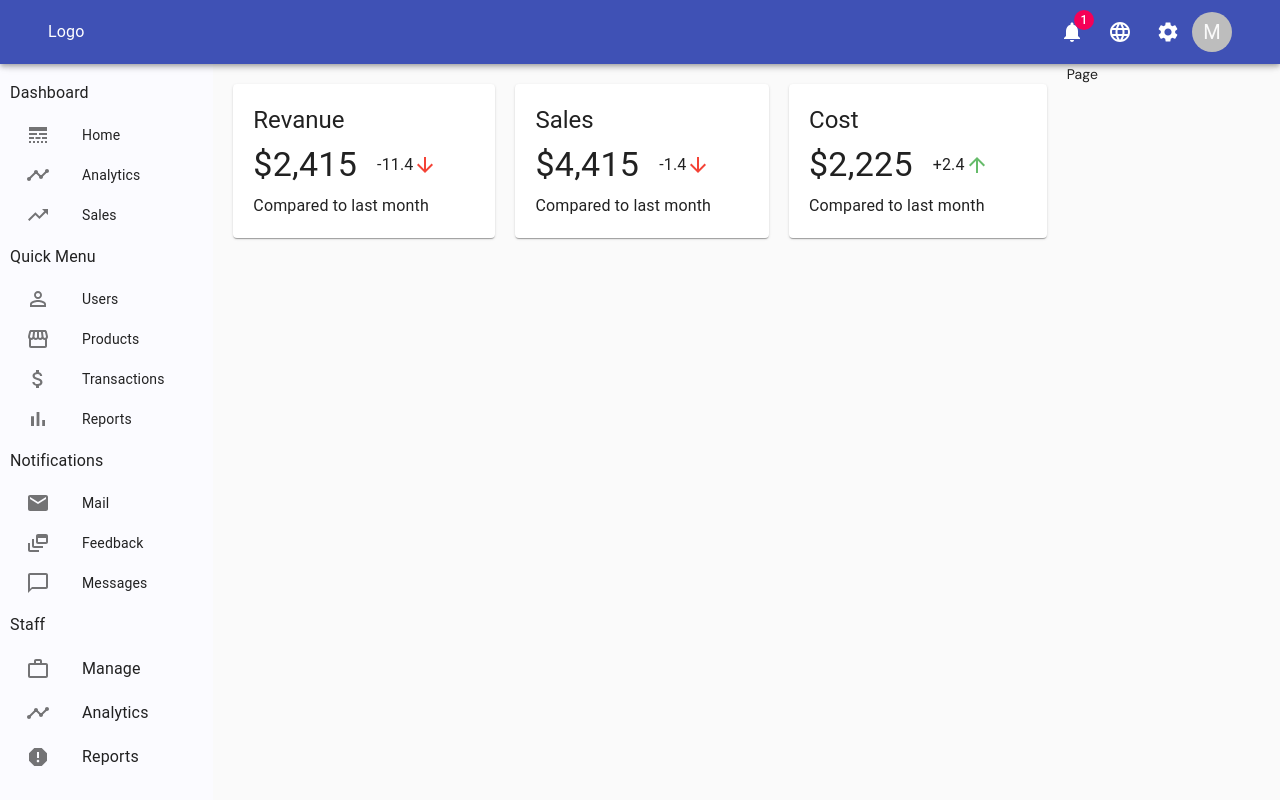
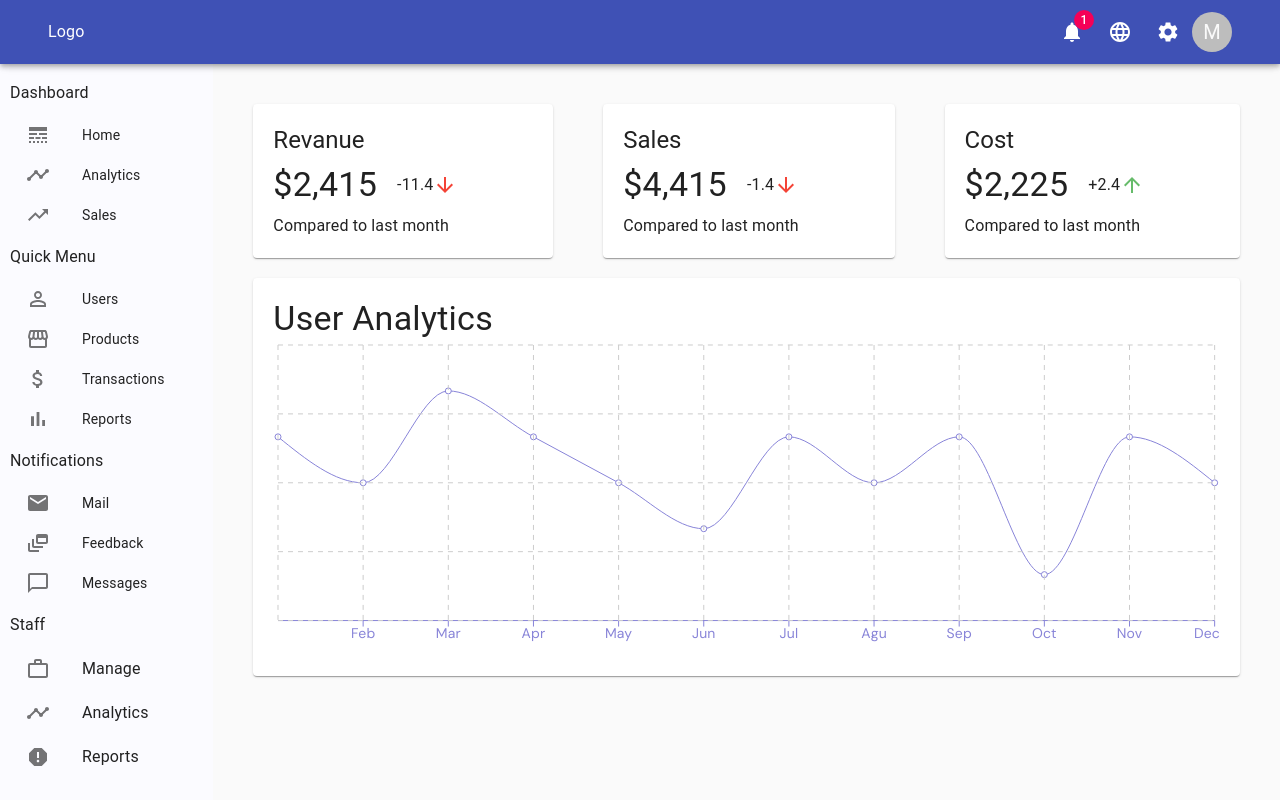
Before and after one commit to Mahmoud2227/ecommerce_admin_panel, a React (Create React App) app: page / in a window 1280 px wide. Built offline with nearby package versions, Linux system fonts and the light colour scheme.

Commit message:
implemented chart component in home page

```diff
--- a/src/App.js
+++ b/src/App.js
@@ -12,9 +12,6 @@ function App() {
 			<Grid container justifyContent='space-between' style={{height: "Calc(100vh - 64px)"}}>
 				<SideBar />
 				<Home />
-				<Grid item md={2}>
-					Page
-				</Grid>
 			</Grid>
 		</>
 	);
--- a/src/components/chart/Chart.js
+++ b/src/components/chart/Chart.js
@@ -0,0 +1,30 @@
+import React from "react";
+import {Paper, Typography} from "@material-ui/core";
+import {
+	LineChart,
+	Line,
+	XAxis,
+	YAxis,
+	CartesianGrid,
+	Tooltip,
+	Legend,
+	ResponsiveContainer,
+} from "recharts";
+
+const Chart = ({title, data, dataKey, grid}) => {
+	return (
+		<Paper elevation={1} style={{padding: 20, marginTop: 20}}>
+			<Typography variant='h4'>{title}</Typography>
+			<ResponsiveContainer width='100%' aspect={3 / 1}>
+				<LineChart data={data}>
+					<XAxis dataKey='name' stroke='#8884d8' />
+					<Line type='monotone' dataKey={dataKey} stroke='#8884d8' activeDot={{r: 8}} />
+					<Tooltip />
+					{grid && <CartesianGrid strokeDasharray='5 5' />}
+				</LineChart>
+			</ResponsiveContainer>
+		</Paper>
+	);
+};
+
+export default Chart;
--- a/src/components/featuredInfo/FeaturedInfo.js
+++ b/src/components/featuredInfo/FeaturedInfo.js
@@ -3,7 +3,7 @@ import {ArrowDownward, ArrowUpward} from "@material-ui/icons";
 
 const FeaturedInfo = () => {
 	return (
-		<Grid container style={{gap: "20px", padding: "20px"}}>
+		<Grid container style={{gap: "50px"}}>
 			<Grid item style={{flexGrow: 1}}>
 				<Paper style={{padding: "20px"}} elevation={1}>
 					<Typography variant='h5'>Revanue</Typography>
--- /dev/null
+++ b/src/dummyData.js
@@ -0,0 +1,50 @@
+export const userData = [
+	{
+		name: "Jan",
+		"Active User": 4000,
+	},
+	{
+		name: "Feb",
+		"Active User": 3000,
+	},
+	{
+		name: "Mar",
+		"Active User": 5000,
+	},
+	{
+		name: "Apr",
+		"Active User": 4000,
+	},
+	{
+		name: "May",
+		"Active User": 3000,
+	},
+	{
+		name: "Jun",
+		"Active User": 2000,
+	},
+	{
+		name: "Jul",
+		"Active User": 4000,
+	},
+	{
+		name: "Agu",
+		"Active User": 3000,
+	},
+	{
+		name: "Sep",
+		"Active User": 4000,
+	},
+	{
+		name: "Oct",
+		"Active User": 1000,
+	},
+	{
+		name: "Nov",
+		"Active User": 4000,
+	},
+	{
+		name: "Dec",
+		"Active User": 3000,
+	},
+];
--- a/src/pages/home/Home.js
+++ b/src/pages/home/Home.js
@@ -1,11 +1,15 @@
 import {Grid} from "@material-ui/core";
 import React from "react";
+import Chart from "../../components/chart/Chart";
 import FeaturedInfo from "../../components/featuredInfo/FeaturedInfo";
+
+import {userData} from "../../dummyData";
 
 const Home = () => {
 	return (
-		<Grid item md={8}>
+		<Grid item md={10} style={{padding: "40px"}}>
 			<FeaturedInfo />
+			<Chart title='User Analytics' grid dataKey='Active User' data={userData} />
 		</Grid>
 	);
 };
```
